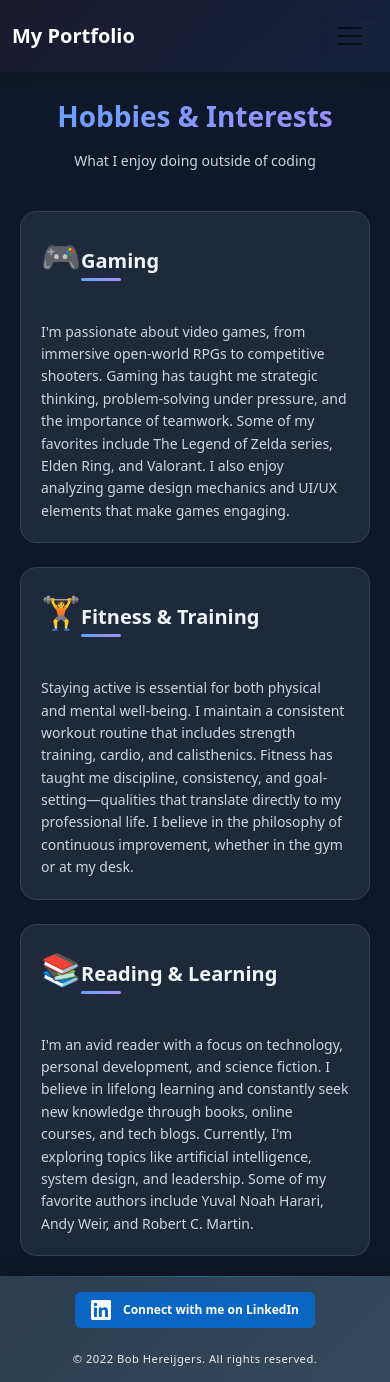
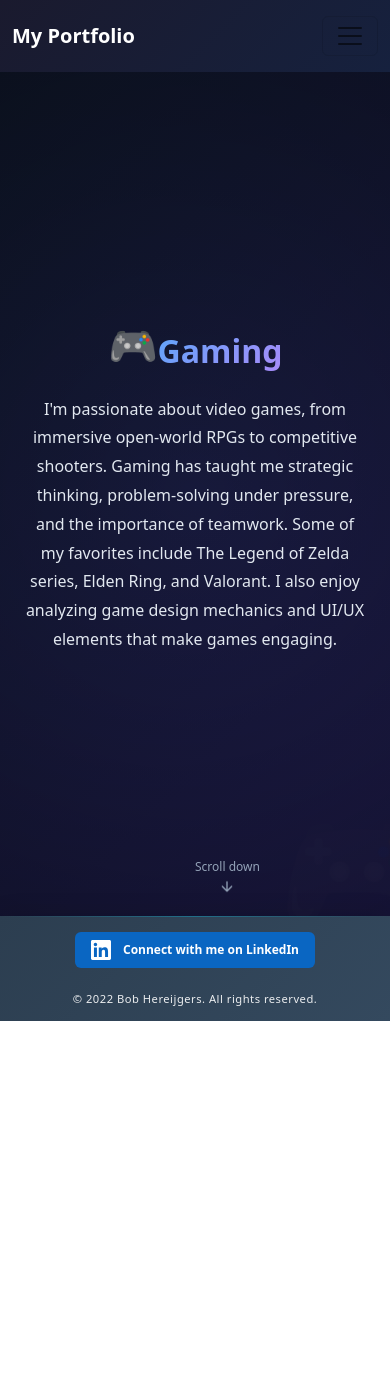
Before and after one commit to Bob-Hereijgers/Portfolio, a React (Create React App) app: page /hobbies in a window 390 px wide. After the commit the page ends 1021 px from the top, so only its background shows below. Built offline with nearby package versions, Linux system fonts and the light colour scheme.

Commit message:
hobbies fix

```diff
--- a/src/components/HobbiesPage/HobbiesPage.tsx
+++ b/src/components/HobbiesPage/HobbiesPage.tsx
@@ -4,54 +4,66 @@
 const HobbiesPage: React.FC = () => {
   return (
     <div className="hobbies-page">
-      <section className="page-header">
-        <h1>Hobbies & Interests</h1>
-        <p>What I enjoy doing outside of coding</p>
-      </section>
-
-      <div className="hobbies-container">
-        {/* Hobby 1 */}
-        <div className="hobby-card">
+      {/* Hobby 1 - Gaming */}
+      <section className="hobby-section section-gaming">
+        <div className="section-content">
           <div className="hobby-icon">🎮</div>
           <h2 className="hobby-title">Gaming</h2>
-          <div className="hobby-content">
-            <p className="hobby-text">
+          <div className="hobby-text">
+            <p>
               I'm passionate about video games, from immersive open-world RPGs to competitive shooters.
               Gaming has taught me strategic thinking, problem-solving under pressure, and the importance
               of teamwork. Some of my favorites include The Legend of Zelda series, Elden Ring, and Valorant.
               I also enjoy analyzing game design mechanics and UI/UX elements that make games engaging.
             </p>
           </div>
+          <div className="scroll-indicator">
+            <span>Scroll down</span>
+            <svg className="scroll-arrow" viewBox="0 0 24 24" fill="none" xmlns="http://www.w3.org/2000/svg">
+              <path d="M12 5V19M12 19L5 12M12 19L19 12" stroke="currentColor" strokeWidth="2" strokeLinecap="round" strokeLinejoin="round"/>
+            </svg>
+          </div>
         </div>
+      </section>
 
-        {/* Hobby 2 */}
-        <div className="hobby-card">
+      {/* Hobby 2 - Fitness & Training */}
+      <section className="hobby-section section-fitness">
+        <div className="section-content">
           <div className="hobby-icon">🏋️</div>
           <h2 className="hobby-title">Fitness & Training</h2>
-          <div className="hobby-content">
-            <p className="hobby-text">
+          <div className="hobby-text">
+            <p>
               Staying active is essential for both physical and mental well-being. I maintain a consistent
               workout routine that includes strength training, cardio, and calisthenics. Fitness has taught
               me discipline, consistency, and goal-setting—qualities that translate directly to my professional
               life. I believe in the philosophy of continuous improvement, whether in the gym or at my desk.
             </p>
           </div>
+          <div className="scroll-indicator">
+            <span>Scroll down</span>
+            <svg className="scroll-arrow" viewBox="0 0 24 24" fill="none" xmlns="http://www.w3.org/2000/svg">
+              <path d="M12 5V19M12 19L5 12M12 19L19 12" stroke="currentColor" strokeWidth="2" strokeLinecap="round" strokeLinejoin="round"/>
+            </svg>
+          </div>
         </div>
+      </section>
 
-        {/* Hobby 3 */}
-        <div className="hobby-card">
+      {/* Hobby 3 - Reading & Learning */}
+      <section className="hobby-section section-learning">
+        <div className="section-content">
           <div className="hobby-icon">📚</div>
           <h2 className="hobby-title">Reading & Learning</h2>
-          <div className="hobby-content">
-            <p className="hobby-text">
+          <div className="hobby-text">
+            <p>
               I'm an avid reader with a focus on technology, personal development, and science fiction.
               I believe in lifelong learning and constantly seek new knowledge through books, online courses,
               and tech blogs. Currently, I'm exploring topics like artificial intelligence, system design,
               and leadership. Some of my favorite authors include Yuval Noah Harari, Andy Weir, and Robert C. Martin.
             </p>
           </div>
+          {/* No scroll indicator on last section */}
         </div>
-      </div>
+      </section>
     </div>
   );
 };
--- a/src/components/HobbiesPage/hobbiespage.css
+++ b/src/components/HobbiesPage/hobbiespage.css
@@ -1,195 +1,157 @@
 /* hobbiespage.css */
-/* Hobbies Page Styling */
+/* Hobbies Page - Full Screen Vertical Sections */
+
+* {
+  margin: 0;
+  padding: 0;
+  box-sizing: border-box;
+}
 
 .hobbies-page {
-  min-height: 100vh;
-  padding: 1rem 2rem 2rem 2rem;
-  background-color: #0f172a;
-  animation: fadeIn 0.6s ease-out;
+  height: 100vh;
+  overflow-y: scroll;
+  scroll-snap-type: y mandatory;
+  scroll-behavior: smooth;
 }
 
-/* Page Header */
-.page-header {
-  text-align: center;
-  margin: 0 0 4rem 0;
-  animation: fadeInUp 0.8s ease-out;
+/* Each section takes full viewport height */
+.hobby-section {
+  height: 100vh;
+  width: 100%;
+  scroll-snap-align: start;
+  display: flex;
+  align-items: center;
+  justify-content: center;
+  position: relative;
+  overflow: hidden;
 }
 
-.page-header h1 {
-  font-size: clamp(2rem, 6vw, 3.5rem);
+/* Section Content */
+.section-content {
+  max-width: 800px;
+  margin: 0 auto;
+  padding: 2rem;
+  text-align: center;
+  animation: fadeInUp 0.8s ease-out;
+  z-index: 2;
+}
+
+/* Hobby Icon */
+.hobby-icon {
+  font-size: 5rem;
+  margin-bottom: 2rem;
+  display: inline-block;
+  animation: bounce 2s ease-in-out infinite;
+}
+
+/* Hobby Title */
+.hobby-title {
+  font-size: clamp(2rem, 5vw, 3.5rem);
   font-weight: 700;
-  margin-bottom: 1rem;
+  margin-bottom: 1.5rem;
+  position: relative;
+  display: inline-block;
   background: linear-gradient(135deg, #60a5fa 0%, #a78bfa 100%);
   -webkit-background-clip: text;
   -webkit-text-fill-color: transparent;
   background-clip: text;
 }
 
-.page-header p {
-  font-size: clamp(1rem, 3vw, 1.25rem);
-  color: #cbd5e1;
-  font-weight: 300;
+/* Hobby Text */
+.hobby-text p {
+  font-size: clamp(1rem, 2.5vw, 1.25rem);
+  line-height: 1.8;
+  color: #e2e8f0;
+  margin-bottom: 1rem;
 }
 
-/* Hobbies Container */
-.hobbies-container {
-  max-width: 1200px;
-  margin: 0 auto;
-  display: grid;
-  grid-template-columns: repeat(auto-fit, minmax(320px, 1fr));
-  gap: 2rem;
-  padding: 1rem;
+/* Scroll Indicator */
+.scroll-indicator {
+  position: absolute;
+  bottom: 2rem;
+  left: 50%;
+  transform: translateX(-50%);
+  display: flex;
+  flex-direction: column;
+  align-items: center;
+  gap: 0.5rem;
+  color: #94a3b8;
+  font-size: 0.875rem;
+  animation: fadeInUp 1s ease-out 0.5s both;
+  cursor: pointer;
+  transition: color 0.3s ease;
+  z-index: 2;
 }
 
-/* Hobby Cards */
-.hobby-card {
-  background: #1e293b;
-  border-radius: 1rem;
-  padding: 2rem;
-  border: 1px solid #334155;
-  transition: all 0.3s ease;
-  animation: slideIn 0.5s ease-out forwards;
-  opacity: 0;
+.scroll-indicator:hover {
+  color: #60a5fa;
 }
 
-.hobby-card:nth-child(1) { animation-delay: 0.1s; }
-.hobby-card:nth-child(2) { animation-delay: 0.2s; }
-.hobby-card:nth-child(3) { animation-delay: 0.3s; }
-
-.hobby-card:hover {
-  transform: translateY(-8px);
-  border-color: #60a5fa;
-  box-shadow: 0 12px 24px rgba(96, 165, 250, 0.15);
-  background: #1e293b;
+.scroll-arrow {
+  width: 20px;
+  height: 20px;
+  animation: bounce 1.5s ease-in-out infinite;
 }
 
-/* Hobby Icon */
-.hobby-icon {
-  font-size: 3.5rem;
-  margin-bottom: 1.5rem;
-  display: inline-block;
-  transition: transform 0.3s ease;
+/* Background Colors for Each Section */
+.section-gaming {
+  background: linear-gradient(135deg, #0f172a 0%, #1e1b4b 100%);
+  position: relative;
 }
 
-.hobby-card:hover .hobby-icon {
-  transform: scale(1.1);
+.section-gaming::before {
+  content: '🎮';
+  position: absolute;
+  font-size: 20rem;
+  opacity: 0.03;
+  bottom: -5rem;
+  right: -5rem;
+  pointer-events: none;
 }
 
-/* Hobby Title */
-.hobby-title {
-  font-size: 1.75rem;
-  font-weight: 600;
-  margin-bottom: 1rem;
-  color: #f1f5f9;
+.section-fitness {
+  background: linear-gradient(135deg, #0f172a 0%, #1a2e1a 100%);
   position: relative;
-  display: inline-block;
-  padding-bottom: 0.5rem;
 }
 
-.hobby-title::after {
+.section-fitness::before {
+  content: '🏋️';
+  position: absolute;
+  font-size: 20rem;
+  opacity: 0.03;
+  bottom: -5rem;
+  right: -5rem;
+  pointer-events: none;
+}
+
+.section-learning {
+  background: linear-gradient(135deg, #0f172a 0%, #1e2a3a 100%);
+  position: relative;
+}
+
+.section-learning::before {
+  content: '📚';
+  position: absolute;
+  font-size: 20rem;
+  opacity: 0.03;
+  bottom: -5rem;
+  right: -5rem;
+  pointer-events: none;
+}
+
+/* Optional: Add a subtle gradient overlay */
+.hobby-section::after {
   content: '';
   position: absolute;
+  top: 0;
+  left: 0;
+  right: 0;
   bottom: 0;
-  left: 0;
-  width: 40px;
-  height: 3px;
-  background: linear-gradient(90deg, #60a5fa, #a78bfa);
-  border-radius: 3px;
-  transition: width 0.3s ease;
-}
-
-.hobby-card:hover .hobby-title::after {
-  width: 80px;
-}
-
-/* Hobby Content */
-.hobby-content {
-  margin-top: 1.5rem;
-}
-
-.hobby-text {
-  color: #cbd5e1;
-  line-height: 1.7;
-  font-size: 1rem;
-  margin: 0;
-}
-
-/* Responsive Design */
-@media (max-width: 768px) {
-  .hobbies-page {
-    padding: 1rem;
-  }
-
-  .page-header {
-    margin: 0 0 2rem 0;
-  }
-
-  .hobbies-container {
-    grid-template-columns: 1fr;
-    gap: 1.5rem;
-    padding: 0.5rem;
-  }
-
-  .hobby-card {
-    padding: 1.5rem;
-  }
-
-  .hobby-icon {
-    font-size: 2.5rem;
-    margin-bottom: 1rem;
-  }
-
-  .hobby-title {
-    font-size: 1.5rem;
-  }
-
-  .hobby-text {
-    font-size: 0.9375rem;
-    line-height: 1.6;
-  }
-}
-
-/* Small devices (phones) */
-@media (max-width: 480px) {
-  .hobbies-page {
-    padding: 0.75rem;
-  }
-
-  .page-header h1 {
-    font-size: 1.75rem;
-  }
-
-  .page-header p {
-    font-size: 0.875rem;
-  }
-
-  .hobby-card {
-    padding: 1.25rem;
-  }
-
-  .hobby-icon {
-    font-size: 2rem;
-  }
-
-  .hobby-title {
-    font-size: 1.25rem;
-  }
-
-  .hobby-text {
-    font-size: 0.875rem;
-  }
+  background: radial-gradient(circle at center, transparent 0%, rgba(0, 0, 0, 0.3) 100%);
+  pointer-events: none;
 }
 
 /* Animations */
-@keyframes fadeIn {
-  from {
-    opacity: 0;
-  }
-  to {
-    opacity: 1;
-  }
-}
-
 @keyframes fadeInUp {
   from {
     opacity: 0;
@@ -201,35 +163,85 @@
   }
 }
 
-@keyframes slideIn {
-  from {
-    opacity: 0;
-    transform: translateY(30px);
+@keyframes bounce {
+  0%, 100% {
+    transform: translateY(0);
   }
-  to {
-    opacity: 1;
-    transform: translateY(0);
+  50% {
+    transform: translateY(-10px);
   }
 }
 
-/* Optional: Add a subtle gradient border effect */
-.hobby-card {
-  position: relative;
-  overflow: hidden;
+/* Hide scroll indicator on last section */
+.hobby-section:last-child .scroll-indicator {
+  display: none;
 }
 
-.hobby-card::before {
-  content: '';
-  position: absolute;
-  top: 0;
-  left: 0;
-  right: 0;
-  height: 3px;
-  background: linear-gradient(90deg, #60a5fa, #a78bfa, #60a5fa);
-  transform: translateX(-100%);
-  transition: transform 0.6s ease;
+/* Responsive Design */
+@media (max-width: 768px) {
+  .section-content {
+    padding: 1.5rem;
+  }
+
+  .hobby-icon {
+    font-size: 3.5rem;
+    margin-bottom: 1.5rem;
+  }
+
+  .scroll-indicator {
+    bottom: 1.5rem;
+  }
+
+  .scroll-arrow {
+    width: 16px;
+    height: 16px;
+  }
+
+  .hobby-section::before {
+    font-size: 12rem;
+    bottom: -3rem;
+    right: -3rem;
+  }
 }
 
-.hobby-card:hover::before {
-  transform: translateX(0);
+@media (max-width: 480px) {
+  .hobby-icon {
+    font-size: 2.5rem;
+    margin-bottom: 1rem;
+  }
+
+  .scroll-indicator span {
+    font-size: 0.75rem;
+  }
+
+  .scroll-indicator {
+    bottom: 1rem;
+  }
+
+  .hobby-section::before {
+    font-size: 8rem;
+  }
 }
+
+/* Optional: Custom scrollbar */
+.hobbies-page::-webkit-scrollbar {
+  width: 8px;
+}
+
+.hobbies-page::-webkit-scrollbar-track {
+  background: #1e293b;
+}
+
+.hobbies-page::-webkit-scrollbar-thumb {
+  background: #60a5fa;
+  border-radius: 4px;
+}
+
+.hobbies-page::-webkit-scrollbar-thumb:hover {
+  background: #a78bfa;
+}
+
+/* Smooth transitions */
+.hobby-section {
+  transition: background 0.3s ease;
+}
```
